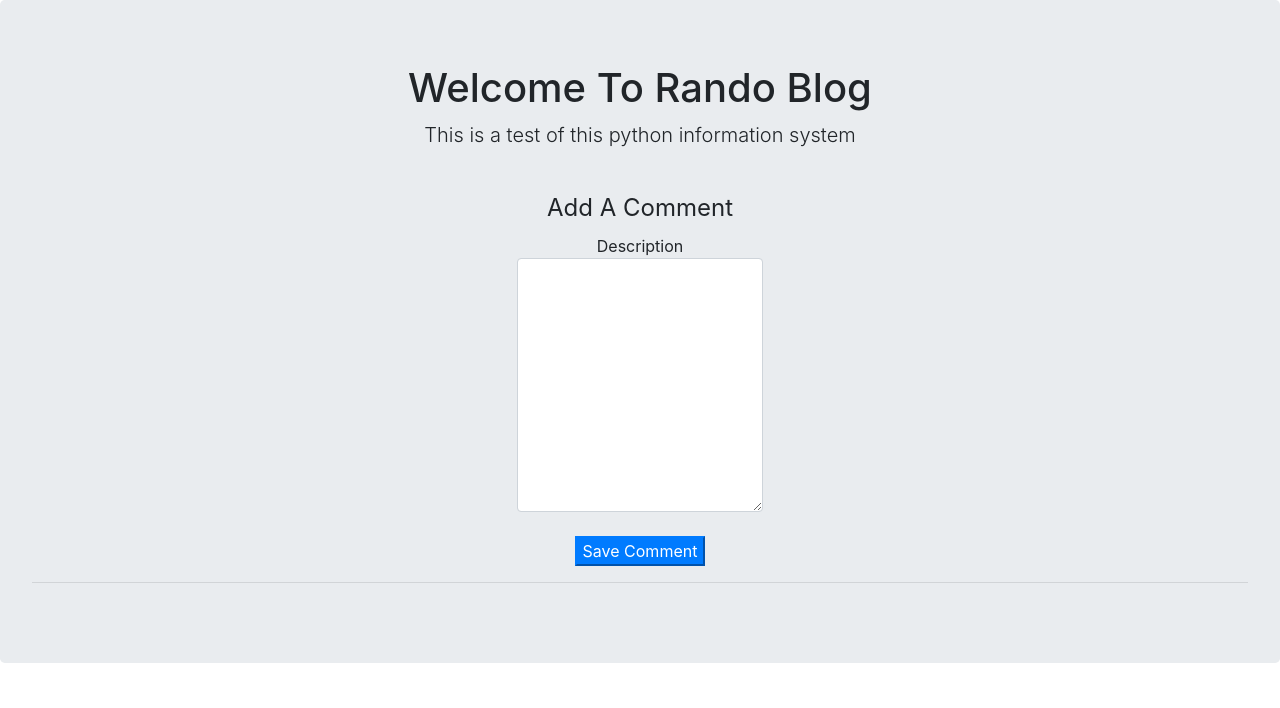
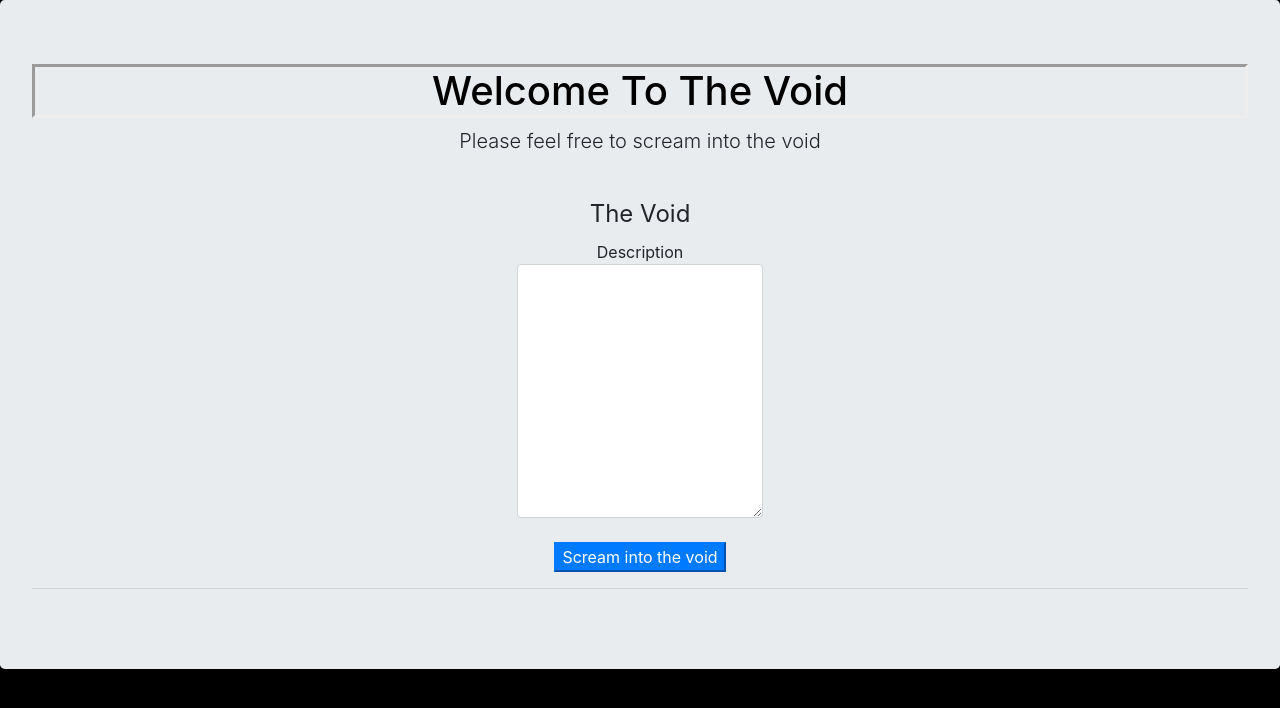
Before and after one commit to fatpat314/fall_intensive, a Flask app: page / in a window 1280 px wide. Shown: the top 708 px of the page. Run offline with Flask 2, Linux system fonts and the light colour scheme; data that the repository does not hold is empty; some libraries are stand-ins or nearby versions.

Commit message:
comments are now seperated. Now we need to add un update and delete

```diff
--- a/templates/base.html
+++ b/templates/base.html
@@ -1,13 +1,16 @@
 <!-- templates/base.html -->
 <!doctype html>
 <html>
+
 <head>
+
     <meta charset='utf-utf-8'>
-    <title>Rando Blogs</title>
+    <title>Void</title>
     <link rel="stylesheet" href="https://stackpath.bootstrapcdn.com/bootstrap/4.3.1/css/bootstrap.min.css"
 </head>
 <body>
         {% block body %}
+
 
         {% endblock %}
 
--- a/templates/comments_all.html
+++ b/templates/comments_all.html
@@ -8,4 +8,5 @@
             {% include 'partials/comment.html' %}
         {% endfor %}
 
+
 {% endblock %}
--- a/templates/home.html
+++ b/templates/home.html
@@ -1,20 +1,39 @@
 <!-- templates/home.html -->
 {% extends 'base.html' %}
 
+
 {% block body %}
+<style>
+        body{
+            background-color:black;}
+        h1{ border-style: inset;}
+        h2{ border-style: solid;}
+</style>
+
     <div class="jumbotron text-center">
-        <h1>Welcome To Rando Blog</h1>
-        <p class="lead">This is a test of this python information system</p><br>
+        <h1 style="color:black;">Welcome To The Void</h1>
+
+        <p class="lead">Please feel free to scream into the void</p><br>
 
         <!-- Comments -->
     {% include 'partials/comment_form.html' %}
     <hr>
+    </div>
 
     <!-- Show Comments -->
+
     {% for each in comment %}
-        {{ each.content }}
+    <div class="lead text-center">
+        <div class="container">
+        <font color="white">
+
+        <h2> {{ each.content }} </h2>
+
+        </font>
+        </div>
+    </div>
     {% endfor %}
 
-    </div>
+
 
 {% endblock %}
--- a/templates/partials/comment_form.html
+++ b/templates/partials/comment_form.html
@@ -1,7 +1,7 @@
 <form action='/home/comments' method='post'>
     <input type='hidden' value='{{ _id}}' name='_id'/>
     <feildset>
-        <legend>Add A Comment</legend>
+        <legend>The Void</legend>
         <!-- TITLE -->
 
 
@@ -20,6 +20,6 @@
 
     <!-- BUTTON -->
     <div class='form-group'>
-        <button class='btn-primary' type='submit'>Save Comment</button>
+        <button class='btn-primary' type='submit'>Scream into the void</button>
     </div>
 </form>
```
Also changed, not shown: templates/partials/comment.html (+9 -2 lines).
